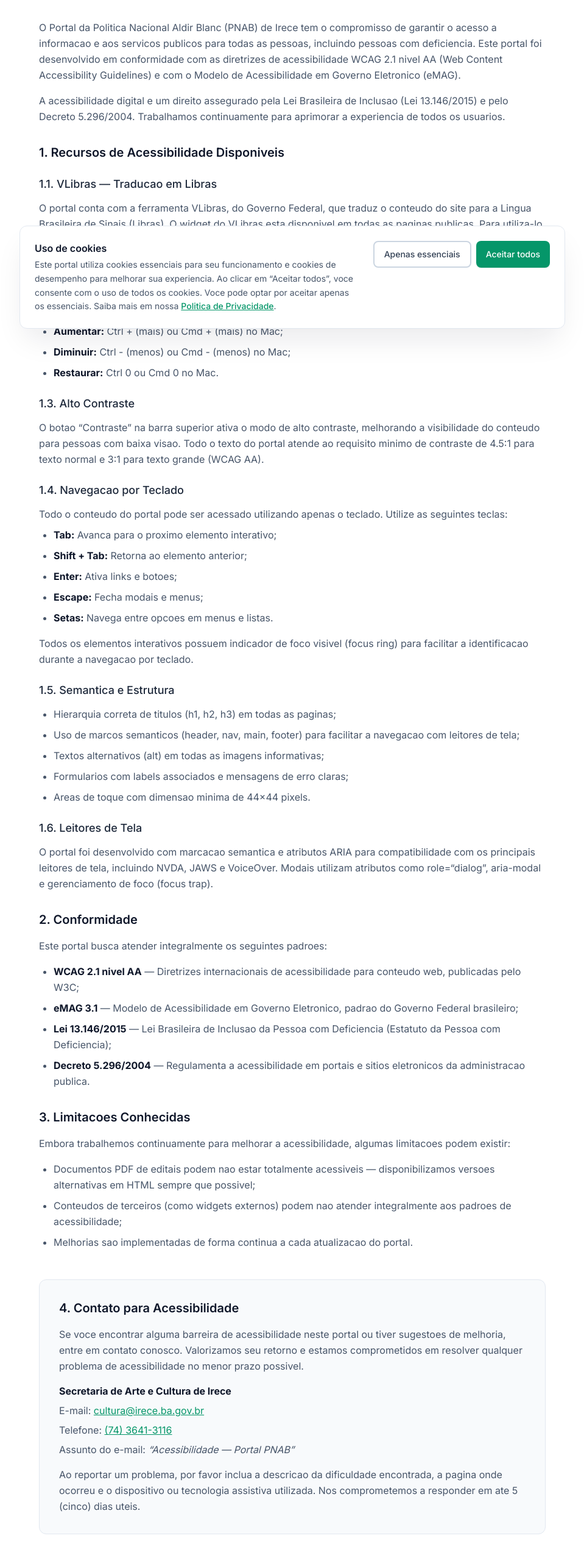
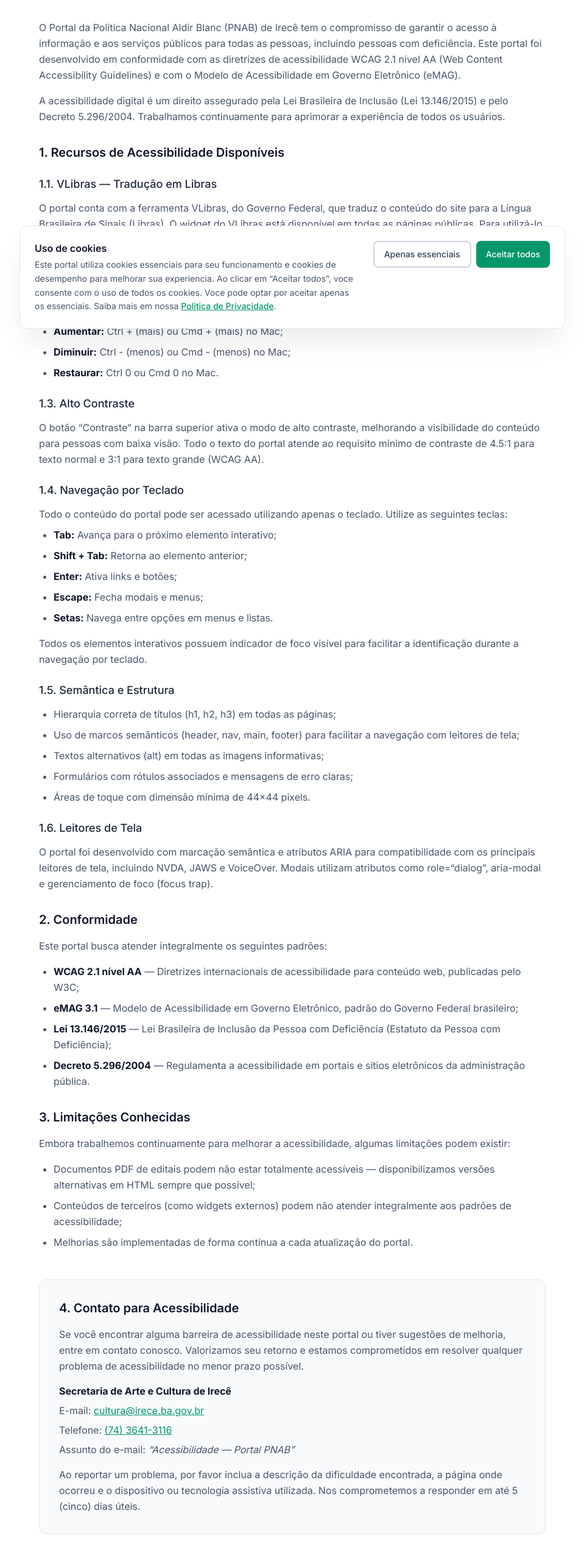
Before and after one commit to Andessonreis/plataforma-pnab, a Next.js app: page /acessibilidade in a window 1280 px wide. Shown: the part 237-2787 px from the top of the page at 61% size, without its empty margins (160-1119 px from the left). Built offline with nearby package versions, Linux system fonts and the light colour scheme; no server answers; the database is empty.

Commit message:
fix(ui): traduzir termos em inglês e corrigir acentos na interface
- "Usar template" → "Usar modelo padrão" no formulário de edital
- Corrigir ~40 acentos faltando na página de acessibilidade
- Corrigir labels sem acento no status-maps (Avaliação, Inscrições, etc.)

```diff
--- a/src/app/(public)/acessibilidade/page.tsx
+++ b/src/app/(public)/acessibilidade/page.tsx
@@ -4,7 +4,7 @@ import Link from 'next/link'
 export const metadata: Metadata = {
   title: 'Acessibilidade',
   description:
-    'Declaracao de acessibilidade do Portal PNAB Irece — Conformidade com WCAG 2.1 AA e recursos disponiveis.',
+    'Declaração de acessibilidade do Portal PNAB Irecê — Conformidade com WCAG 2.1 AA e recursos disponíveis.',
 }
 
 export default function AccessibilityPage() {
@@ -16,54 +16,54 @@ export default function AccessibilityPage() {
             Acessibilidade
           </h1>
           <p className="text-sm text-slate-500">
-            Ultima atualizacao: 01 de marco de 2026
+            Última atualização: 01 de março de 2026
           </p>
         </header>
 
-        {/* Introducao */}
+        {/* Introdução */}
         <section className="mb-8">
           <p className="text-slate-600 leading-relaxed">
-            O Portal da Politica Nacional Aldir Blanc (PNAB) de Irece tem o
-            compromisso de garantir o acesso a informacao e aos servicos
-            publicos para todas as pessoas, incluindo pessoas com
-            deficiencia. Este portal foi desenvolvido em conformidade com as
-            diretrizes de acessibilidade WCAG 2.1 nivel AA (Web Content
+            O Portal da Política Nacional Aldir Blanc (PNAB) de Irecê tem o
+            compromisso de garantir o acesso à informação e aos serviços
+            públicos para todas as pessoas, incluindo pessoas com
+            deficiência. Este portal foi desenvolvido em conformidade com as
+            diretrizes de acessibilidade WCAG 2.1 nível AA (Web Content
             Accessibility Guidelines) e com o Modelo de Acessibilidade em
-            Governo Eletronico (eMAG).
+            Governo Eletrônico (eMAG).
           </p>
           <p className="text-slate-600 leading-relaxed mt-4">
-            A acessibilidade digital e um direito assegurado pela Lei
-            Brasileira de Inclusao (Lei 13.146/2015) e pelo Decreto
+            A acessibilidade digital é um direito assegurado pela Lei
+            Brasileira de Inclusão (Lei 13.146/2015) e pelo Decreto
             5.296/2004. Trabalhamos continuamente para aprimorar a
-            experiencia de todos os usuarios.
+            experiência de todos os usuários.
           </p>
         </section>
 
-        {/* Secao 1 — Recursos Disponiveis */}
+        {/* Seção 1 — Recursos Disponíveis */}
         <section className="mb-8">
           <h2 className="text-xl font-semibold text-slate-900 mt-8 mb-4">
-            1. Recursos de Acessibilidade Disponiveis
+            1. Recursos de Acessibilidade Disponíveis
           </h2>
 
           <h3 className="text-lg font-medium text-slate-800 mt-6 mb-3">
-            1.1. VLibras — Traducao em Libras
+            1.1. VLibras — Tradução em Libras
           </h3>
           <p className="text-slate-600 leading-relaxed">
             O portal conta com a ferramenta VLibras, do Governo Federal,
-            que traduz o conteudo do site para a Lingua Brasileira de Sinais
-            (Libras). O widget do VLibras esta disponivel em todas as
-            paginas publicas. Para utiliza-lo, clique no icone do VLibras
-            que aparece na tela e selecione o conteudo que deseja traduzir.
+            que traduz o conteúdo do site para a Língua Brasileira de Sinais
+            (Libras). O widget do VLibras está disponível em todas as
+            páginas públicas. Para utilizá-lo, clique no ícone do VLibras
+            que aparece na tela e selecione o conteúdo que deseja traduzir.
           </p>
 
           <h3 className="text-lg font-medium text-slate-800 mt-6 mb-3">
             1.2. Ajuste de Tamanho de Fonte
           </h3>
           <p className="text-slate-600 leading-relaxed">
-            Na barra superior do portal, estao disponiveis os botoes
+            Na barra superior do portal, estão disponíveis os botões
             &ldquo;A+&rdquo; e &ldquo;A-&rdquo; que permitem aumentar e
-            diminuir o tamanho do texto para facilitar a leitura. Voce
-            tambem pode utilizar os atalhos do navegador:
+            diminuir o tamanho do texto para facilitar a leitura. Você
+            também pode utilizar os atalhos do navegador:
           </p>
           <ul className="list-disc pl-6 space-y-2 text-slate-600 leading-relaxed mt-2">
             <li>
@@ -81,24 +81,24 @@ export default function AccessibilityPage() {
             1.3. Alto Contraste
           </h3>
           <p className="text-slate-600 leading-relaxed">
-            O botao &ldquo;Contraste&rdquo; na barra superior ativa o modo
-            de alto contraste, melhorando a visibilidade do conteudo para
-            pessoas com baixa visao. Todo o texto do portal atende ao
-            requisito minimo de contraste de 4.5:1 para texto normal e
+            O botão &ldquo;Contraste&rdquo; na barra superior ativa o modo
+            de alto contraste, melhorando a visibilidade do conteúdo para
+            pessoas com baixa visão. Todo o texto do portal atende ao
+            requisito mínimo de contraste de 4.5:1 para texto normal e
             3:1 para texto grande (WCAG AA).
           </p>
 
           <h3 className="text-lg font-medium text-slate-800 mt-6 mb-3">
-            1.4. Navegacao por Teclado
+            1.4. Navegação por Teclado
           </h3>
           <p className="text-slate-600 leading-relaxed">
-            Todo o conteudo do portal pode ser acessado utilizando apenas o
+            Todo o conteúdo do portal pode ser acessado utilizando apenas o
             teclado. Utilize as seguintes teclas:
           </p>
           <ul className="list-disc pl-6 space-y-2 text-slate-600 leading-relaxed mt-2">
             <li>
-              <strong className="text-slate-900">Tab:</strong> Avanca para o
-              proximo elemento interativo;
+              <strong className="text-slate-900">Tab:</strong> Avança para o
+              próximo elemento interativo;
             </li>
             <li>
               <strong className="text-slate-900">Shift + Tab:</strong> Retorna
@@ -106,7 +106,7 @@ export default function AccessibilityPage() {
             </li>
             <li>
               <strong className="text-slate-900">Enter:</strong> Ativa links e
-              botoes;
+              botões;
             </li>
             <li>
               <strong className="text-slate-900">Escape:</strong> Fecha modais
@@ -114,34 +114,34 @@ export default function AccessibilityPage() {
             </li>
             <li>
               <strong className="text-slate-900">Setas:</strong> Navega entre
-              opcoes em menus e listas.
+              opções em menus e listas.
             </li>
           </ul>
           <p className="text-slate-600 leading-relaxed mt-4">
             Todos os elementos interativos possuem indicador de foco
-            visivel (focus ring) para facilitar a identificacao durante a
-            navegacao por teclado.
+            visível para facilitar a identificação durante a
+            navegação por teclado.
           </p>
 
           <h3 className="text-lg font-medium text-slate-800 mt-6 mb-3">
-            1.5. Semantica e Estrutura
+            1.5. Semântica e Estrutura
           </h3>
           <ul className="list-disc pl-6 space-y-2 text-slate-600 leading-relaxed">
             <li>
-              Hierarquia correta de titulos (h1, h2, h3) em todas as paginas;
+              Hierarquia correta de títulos (h1, h2, h3) em todas as páginas;
             </li>
             <li>
-              Uso de marcos semanticos (header, nav, main, footer) para
-              facilitar a navegacao com leitores de tela;
+              Uso de marcos semânticos (header, nav, main, footer) para
+              facilitar a navegação com leitores de tela;
             </li>
             <li>
               Textos alternativos (alt) em todas as imagens informativas;
             </li>
             <li>
-              Formularios com labels associados e mensagens de erro claras;
+              Formulários com rótulos associados e mensagens de erro claras;
             </li>
             <li>
-              Areas de toque com dimensao minima de 44x44 pixels.
+              Áreas de toque com dimensão mínima de 44x44 pixels.
             </li>
           </ul>
 
@@ -149,7 +149,7 @@ export default function AccessibilityPage() {
             1.6. Leitores de Tela
           </h3>
           <p className="text-slate-600 leading-relaxed">
-            O portal foi desenvolvido com marcacao semantica e atributos
+            O portal foi desenvolvido com marcação semântica e atributos
             ARIA para compatibilidade com os principais leitores de tela,
             incluindo NVDA, JAWS e VoiceOver. Modais utilizam atributos
             como role=&ldquo;dialog&rdquo;, aria-modal e gerenciamento de
@@ -157,78 +157,78 @@ export default function AccessibilityPage() {
           </p>
         </section>
 
-        {/* Secao 2 — Conformidade */}
+        {/* Seção 2 — Conformidade */}
         <section className="mb-8">
           <h2 className="text-xl font-semibold text-slate-900 mt-8 mb-4">
             2. Conformidade
           </h2>
           <p className="text-slate-600 leading-relaxed mb-4">
-            Este portal busca atender integralmente os seguintes padroes:
+            Este portal busca atender integralmente os seguintes padrões:
           </p>
           <ul className="list-disc pl-6 space-y-2 text-slate-600 leading-relaxed">
             <li>
-              <strong className="text-slate-900">WCAG 2.1 nivel AA</strong>{' '}
-              — Diretrizes internacionais de acessibilidade para conteudo
+              <strong className="text-slate-900">WCAG 2.1 nível AA</strong>{' '}
+              — Diretrizes internacionais de acessibilidade para conteúdo
               web, publicadas pelo W3C;
             </li>
             <li>
               <strong className="text-slate-900">eMAG 3.1</strong>{' '}
-              — Modelo de Acessibilidade em Governo Eletronico, padrao do
+              — Modelo de Acessibilidade em Governo Eletrônico, padrão do
               Governo Federal brasileiro;
             </li>
             <li>
               <strong className="text-slate-900">Lei 13.146/2015</strong>{' '}
-              — Lei Brasileira de Inclusao da Pessoa com Deficiencia
-              (Estatuto da Pessoa com Deficiencia);
+              — Lei Brasileira de Inclusão da Pessoa com Deficiência
+              (Estatuto da Pessoa com Deficiência);
             </li>
             <li>
               <strong className="text-slate-900">Decreto 5.296/2004</strong>{' '}
-              — Regulamenta a acessibilidade em portais e sitios eletronicos
-              da administracao publica.
+              — Regulamenta a acessibilidade em portais e sítios eletrônicos
+              da administração pública.
             </li>
           </ul>
         </section>
 
-        {/* Secao 3 — Limitacoes Conhecidas */}
+        {/* Seção 3 — Limitações Conhecidas */}
         <section className="mb-8">
           <h2 className="text-xl font-semibold text-slate-900 mt-8 mb-4">
-            3. Limitacoes Conhecidas
+            3. Limitações Conhecidas
           </h2>
           <p className="text-slate-600 leading-relaxed mb-4">
             Embora trabalhemos continuamente para melhorar a acessibilidade,
-            algumas limitacoes podem existir:
+            algumas limitações podem existir:
           </p>
           <ul className="list-disc pl-6 space-y-2 text-slate-600 leading-relaxed">
             <li>
-              Documentos PDF de editais podem nao estar totalmente
-              acessiveis — disponibilizamos versoes alternativas em HTML
-              sempre que possivel;
+              Documentos PDF de editais podem não estar totalmente
+              acessíveis — disponibilizamos versões alternativas em HTML
+              sempre que possível;
             </li>
             <li>
-              Conteudos de terceiros (como widgets externos) podem nao
-              atender integralmente aos padroes de acessibilidade;
+              Conteúdos de terceiros (como widgets externos) podem não
+              atender integralmente aos padrões de acessibilidade;
             </li>
             <li>
-              Melhorias sao implementadas de forma continua a cada
-              atualizacao do portal.
+              Melhorias são implementadas de forma contínua a cada
+              atualização do portal.
             </li>
           </ul>
         </section>
 
-        {/* Secao 4 — Contato para Acessibilidade */}
+        {/* Seção 4 — Contato para Acessibilidade */}
         <section className="mt-12 rounded-xl bg-slate-50 border border-slate-200 p-6 sm:p-8">
           <h2 className="text-xl font-semibold text-slate-900 mb-4">
             4. Contato para Acessibilidade
           </h2>
           <p className="text-slate-600 leading-relaxed mb-4">
-            Se voce encontrar alguma barreira de acessibilidade neste portal
-            ou tiver sugestoes de melhoria, entre em contato conosco.
+            Se você encontrar alguma barreira de acessibilidade neste portal
+            ou tiver sugestões de melhoria, entre em contato conosco.
             Valorizamos seu retorno e estamos comprometidos em resolver
-            qualquer problema de acessibilidade no menor prazo possivel.
+            qualquer problema de acessibilidade no menor prazo possível.
           </p>
           <ul className="space-y-2 text-slate-600">
             <li>
-              <strong className="text-slate-900">Secretaria de Arte e Cultura de Irece</strong>
+              <strong className="text-slate-900">Secretaria de Arte e Cultura de Irecê</strong>
             </li>
             <li>
               E-mail:{' '}
@@ -253,15 +253,15 @@ export default function AccessibilityPage() {
             </li>
           </ul>
           <p className="text-slate-600 leading-relaxed mt-4">
-            Ao reportar um problema, por favor inclua a descricao da
-            dificuldade encontrada, a pagina onde ocorreu e o dispositivo
+            Ao reportar um problema, por favor inclua a descrição da
+            dificuldade encontrada, a página onde ocorreu e o dispositivo
             ou tecnologia assistiva utilizada. Nos comprometemos a
-            responder em ate 5 (cinco) dias uteis.
+            responder em até 5 (cinco) dias úteis.
           </p>
         </section>
 
         {/* Links relacionados */}
-        <nav className="mt-8 flex flex-wrap gap-4 text-sm" aria-label="Paginas relacionadas">
+        <nav className="mt-8 flex flex-wrap gap-4 text-sm" aria-label="Páginas relacionadas">
           <Link
             href="/termos"
             className="text-brand-600 hover:text-brand-700 underline"
@@ -272,7 +272,7 @@ export default function AccessibilityPage() {
             href="/privacidade"
             className="text-brand-600 hover:text-brand-700 underline"
           >
-            Politica de Privacidade
+            Política de Privacidade
           </Link>
         </nav>
       </article>
--- a/src/app/admin/editais/edital-form.tsx
+++ b/src/app/admin/editais/edital-form.tsx
@@ -428,7 +428,7 @@ export function EditalForm({ initialData }: EditalFormProps) {
               onClick={() => setRegrasElegibilidade(TEMPLATE_REGRAS)}
               className="text-xs text-brand-600 hover:text-brand-700 underline-offset-2 hover:underline"
             >
-              Usar template
+              Usar modelo padrão
             </button>
           </div>
           <textarea
@@ -451,7 +451,7 @@ export function EditalForm({ initialData }: EditalFormProps) {
               onClick={() => setAcoesAfirmativas(TEMPLATE_ACOES)}
               className="text-xs text-brand-600 hover:text-brand-700 underline-offset-2 hover:underline"
             >
-              Usar template
+              Usar modelo padrão
             </button>
           </div>
           <textarea
```
Also changed, not shown: src/lib/status-maps.ts (+6 -6 lines).
